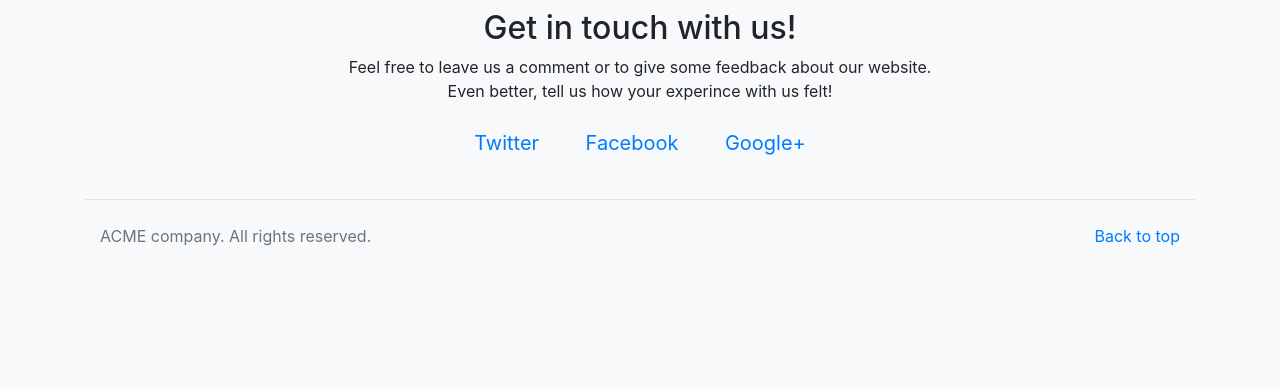
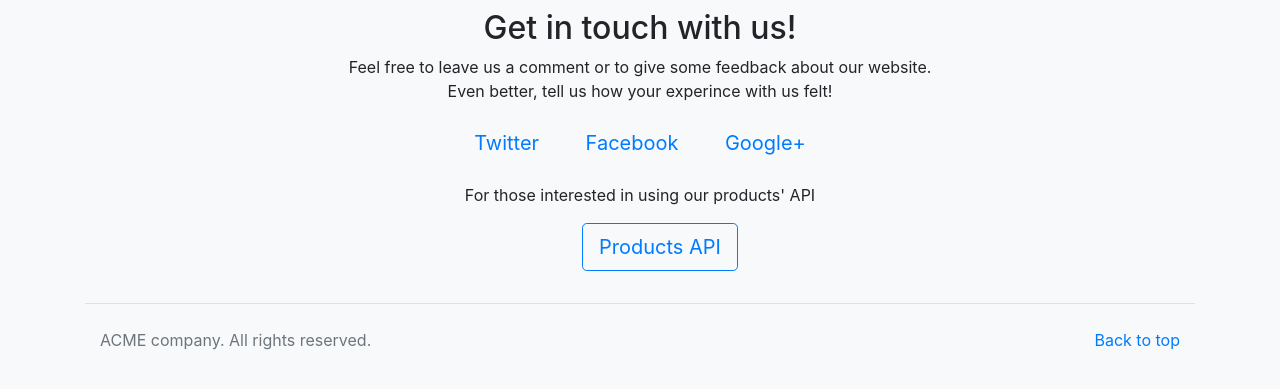
Before and after one commit to mnk1910/uppgift-2, a PHP site: page /UPPGIFT-2/contact.php in a window 1280 px wide. Shown: the part 198-587 px from the top of the page. Run offline with PHP 8.4, Linux system fonts and the light colour scheme.

Commit message:
Add a link to the products api

```diff
--- a/contact.php
+++ b/contact.php
@@ -31,6 +31,10 @@ include ("./includes/header.php");
                 </a>
               </li>
             </ul>
+            <p>For those interested in using our products' API</p>
+            <ul>
+              <a href="http://localhost/UPPGIFT-2/api/products/" class="btn btn-outline-primary btn-default btn-lg">Products API</a>
+            </ul>
           </div>
         </div>
       </div>
```
